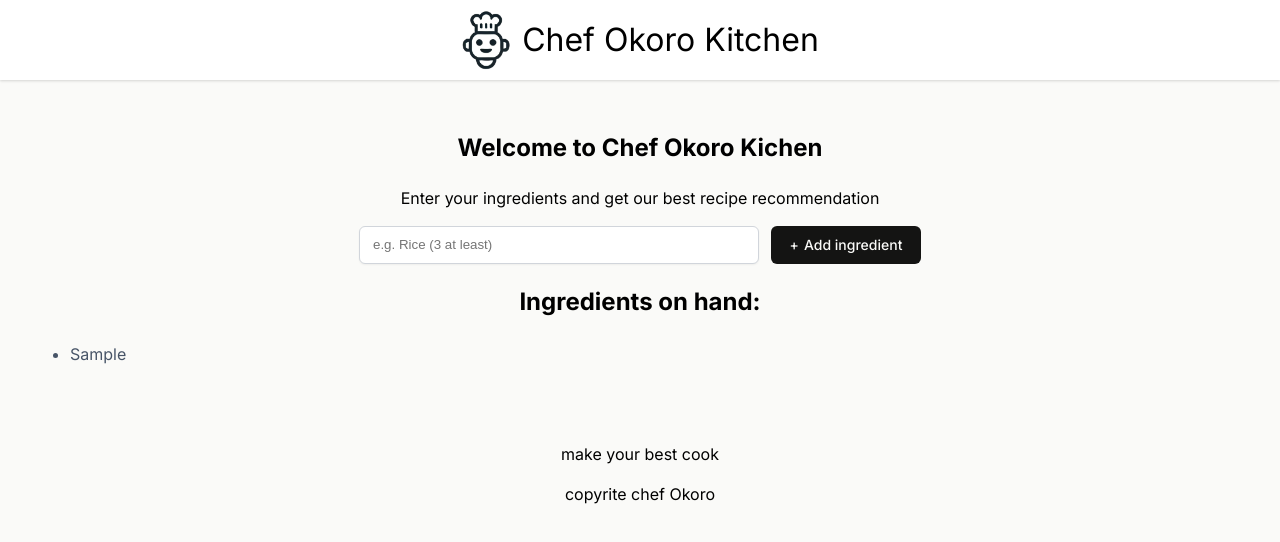
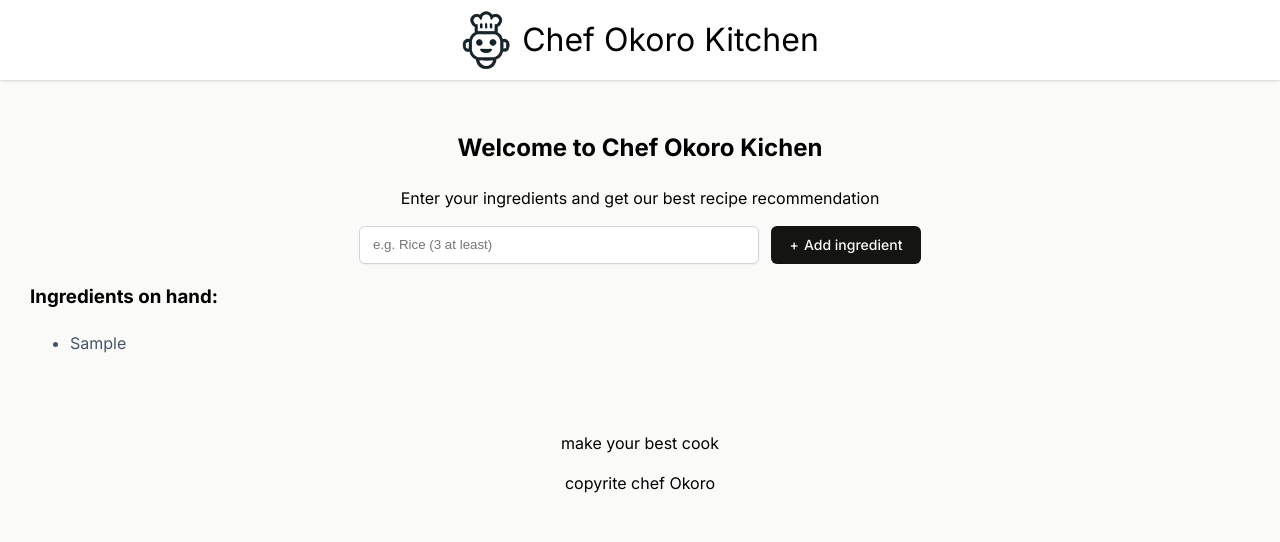
Before and after one commit to Okoro91/recipe-finder, a React (Vite) app: page / in a window 1280 px wide. Both pictures are taken after typing "Sample" into the empty fields and a click on the button "Add ingredient". Shown: the top 542 px of the page. Built offline with nearby package versions, Linux system fonts and the light colour scheme; no server answers; what @huggingface/inference would draw is missing.

Commit message:
improve ingrediant header

```diff
--- a/src/components/items/Ingredients.jsx
+++ b/src/components/items/Ingredients.jsx
@@ -7,7 +7,7 @@ const Ingredients = (props) => {
 
   return (
     <section>
-      <h2>Ingredients on hand:</h2>
+      <h3>Ingredients on hand:</h3>
       <ul className="ingredients-list" aria-live="polite">
         {ingredientsListItems}
       </ul>
```
